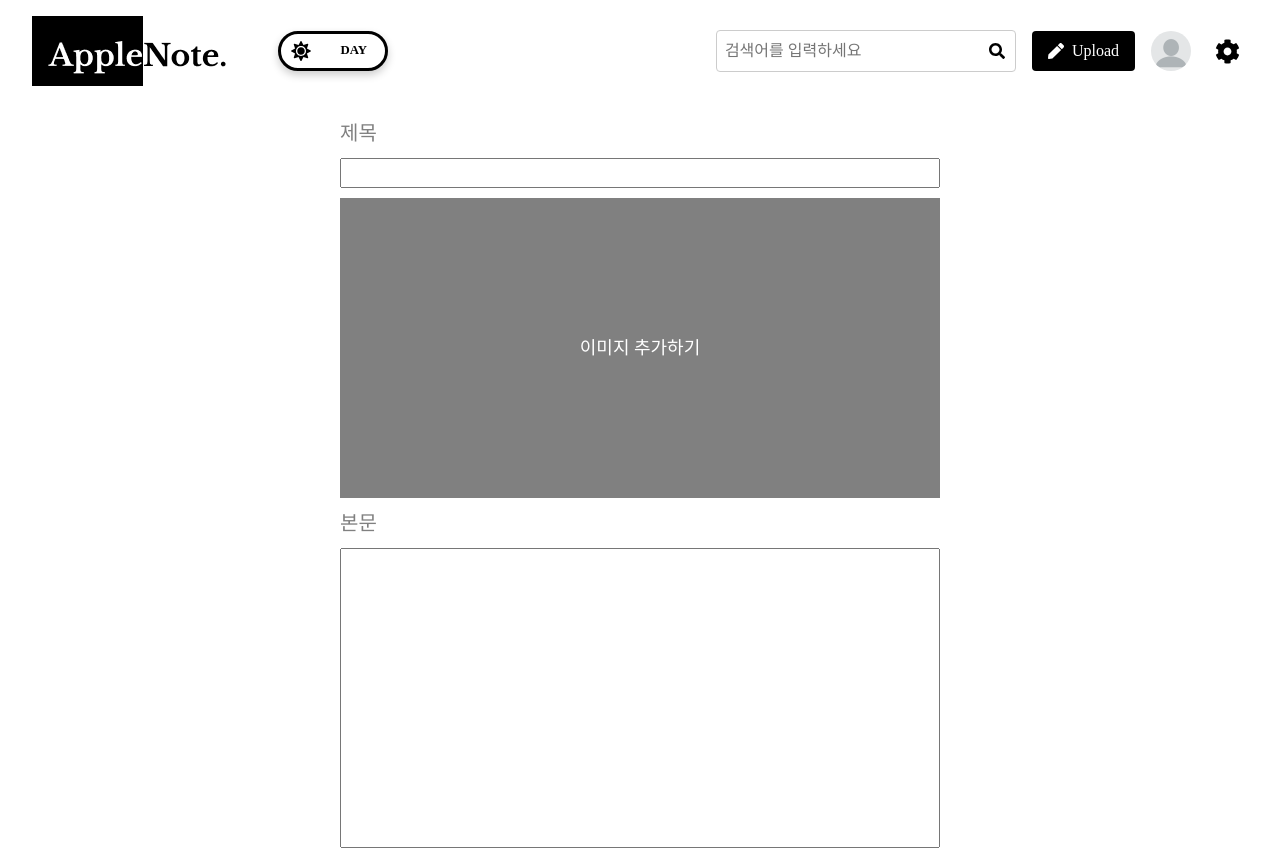
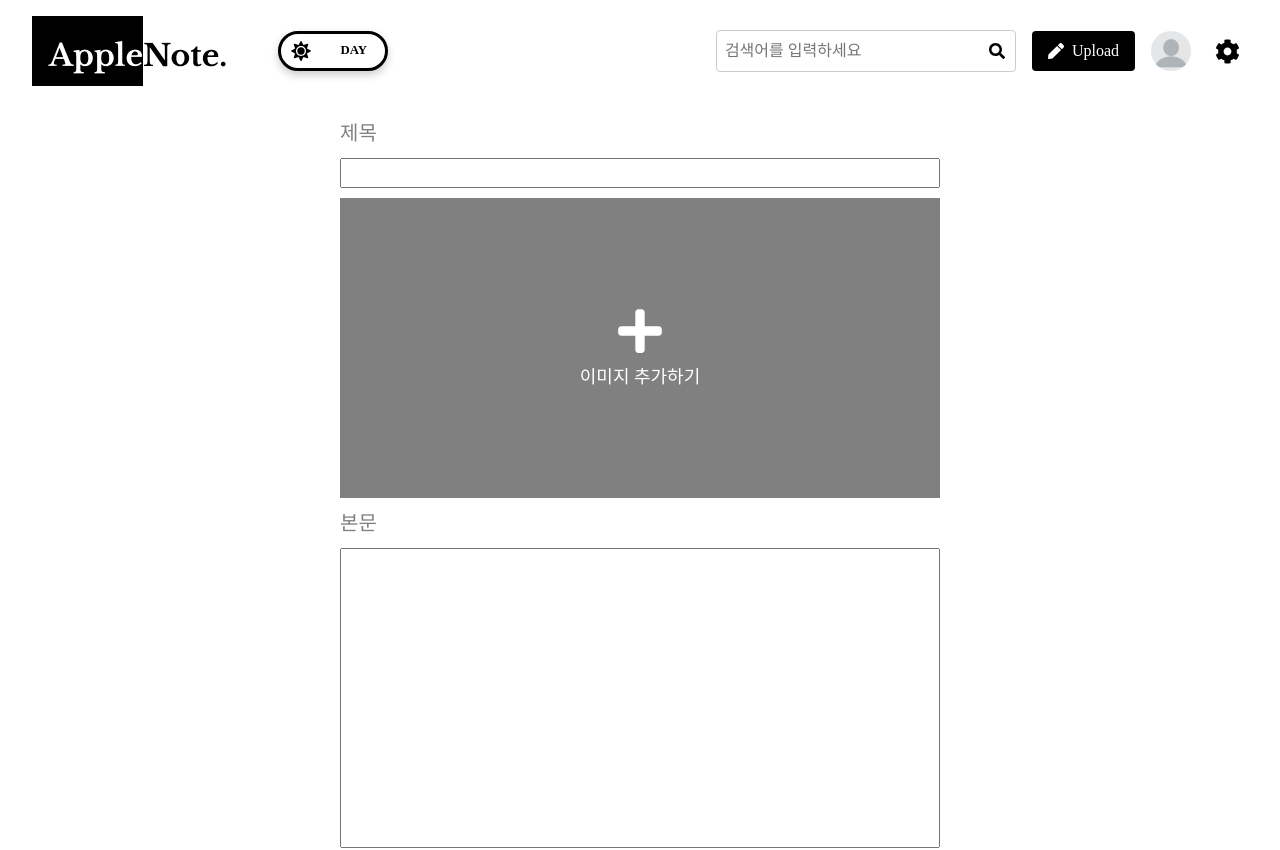
Before and after one commit to prgrms-fe-devcourse/NFE1-2-3-AppleNote, a React (Vite) app in the folder frontend/: page /create-post in a window 1280 px wide. Shown: the top 850 px of the page. Built offline with nearby package versions, Linux system fonts and the light colour scheme; no server answers.

Commit message:
style: 플러스 아이콘 추가 (#5)

```diff
--- a/frontend/src/components/post/CreatePostPage.tsx
+++ b/frontend/src/components/post/CreatePostPage.tsx
@@ -1,4 +1,5 @@
 import React, { useReducer } from "react";
+import { FaPlus } from "react-icons/fa";
 import { useNavigate } from "react-router-dom";
 import styled from "styled-components";
 
@@ -64,12 +65,14 @@ const CreatePostPage: React.FC = () => {
           type="file"
           accept="image/*"
           onChange={handleImageUpload}
-          // style={{
-          //   pointerEvents: state.previewModalOpen || state.deleteModalOpen ? "none" : "auto",
-          // }}
           isModalOpen={state.previewModalOpen || state.deleteModalOpen}
         />
-        {!state.image && <PlaceholderText>이미지 추가하기</PlaceholderText>}
+        {!state.image && (
+          <PlaceholderText>
+            <FaPlus size={50} />
+            <div>이미지 추가하기</div>
+          </PlaceholderText>
+        )}
         {state.image && <Image src={state.image} alt="Uploaded preview" />}
       </ImageWrapper>
 
@@ -218,6 +221,10 @@ const PlaceholderText = styled.div`
   font-size: 18px;
   position: absolute;
   z-index: 1;
+  display: flex;
+  flex-direction: column;
+  align-items: center;
+  gap: 8px;
 `;
 
 const ContentText = styled.textarea`
```
